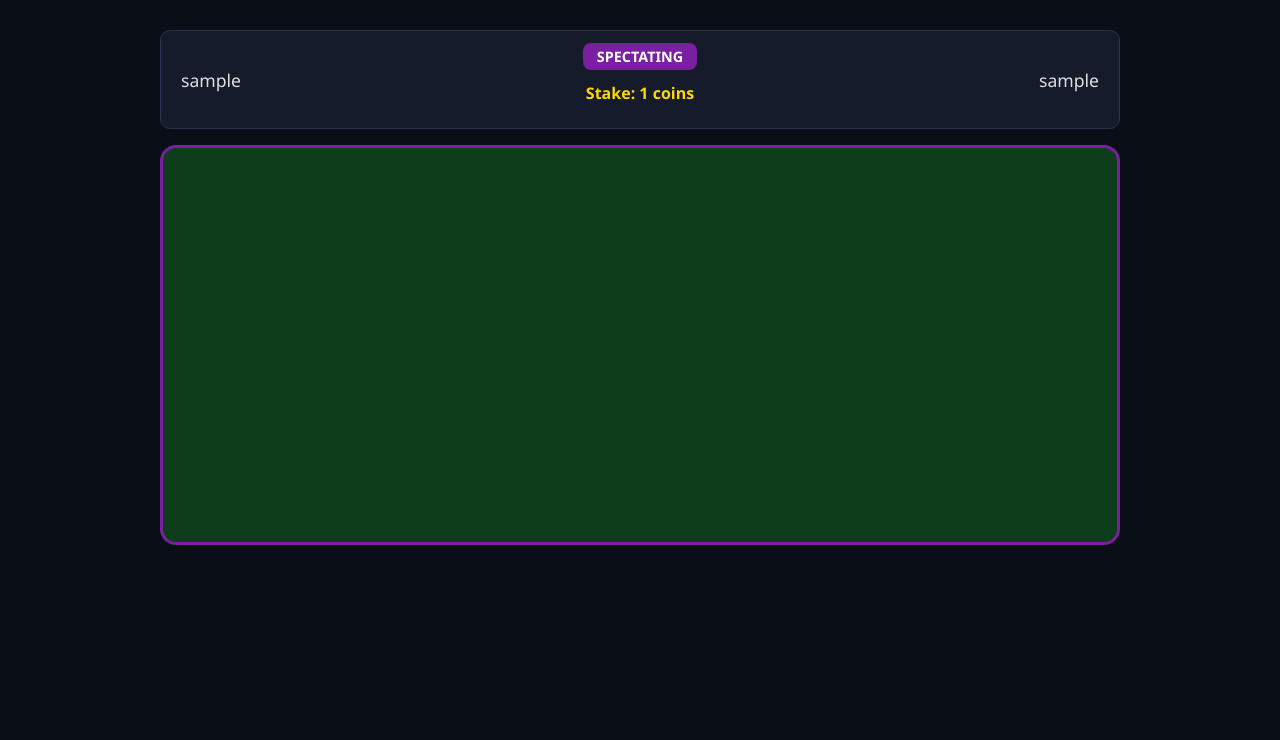
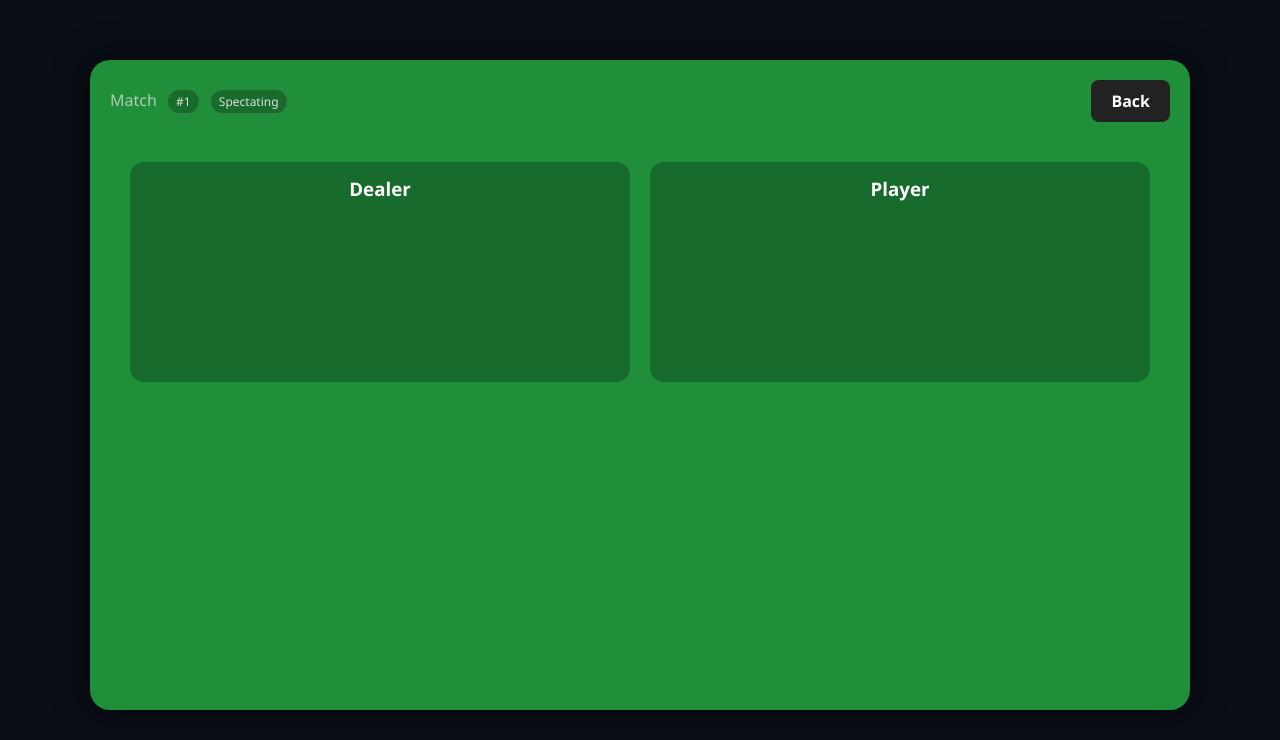
Before and after one commit to iamearht/FlaskWebHub, a Flask app: page /game/spectate/1 in a window 1280 px wide. Shown: the part 60-800 px from the top of the page. Run offline with Flask 3, Linux system fonts and the light colour scheme; a user stored in the database is signed in; tables that the repository leaves empty hold one stand-in row (values such as "Sample post").

Commit message:
Update spectate.html

```diff
--- a/templates/spectate.html
+++ b/templates/spectate.html
@@ -1,147 +1,137 @@
-{% extends "base.html" %}
-{% block title %}Spectating Match #{{ match.id }} - Blackjack Platform{% endblock %}
-{% block content %}
-<div class="game-container spectate-mode" id="game" data-match-id="{{ match.id }}">
-    <div class="game-header">
-        <div class="player-info p1">
-            <span class="player-name">{{ p1.username }}</span>
-            <span class="player-score" id="p1-score"></span>
+<!DOCTYPE html>
+<html lang="en">
+<head>
+    <meta charset="UTF-8">
+    <meta name="viewport" content="width=device-width, initial-scale=1.0">
+    <title>Spectate</title>
+    <link rel="stylesheet" href="{{ url_for('static', filename='style.css') }}">
+    <style>
+        body { background:#111; color:#fff; font-family:Arial, sans-serif; margin:0; }
+        .table {
+            background:#1f8f3a;
+            border-radius:20px;
+            margin:20px auto;
+            max-width:1100px;
+            min-height:650px;
+            position:relative;
+            padding:20px;
+            box-shadow:0 0 35px rgba(0,0,0,0.6);
+        }
+        .panel {
+            background:rgba(0,0,0,0.25);
+            border-radius:14px;
+            padding:14px;
+            min-height:220px;
+        }
+        .game-area {
+            margin-top:20px;
+            display:grid;
+            grid-template-columns:1fr 1fr;
+            grid-gap:20px;
+        }
+        .cards { display:flex; gap:8px; flex-wrap:wrap; margin-top:12px; }
+        .card {
+            width:55px; height:78px; border-radius:10px;
+            background:#eee; color:#111; display:flex;
+            align-items:center; justify-content:center;
+            font-weight:bold;
+            box-shadow:0 4px 10px rgba(0,0,0,0.45);
+        }
+        .card.back { background:linear-gradient(135deg,#444,#111); color:#eee; }
+        .status { margin-top:12px; font-size:14px; opacity:0.9; }
+        .top-bar { display:flex; justify-content:space-between; align-items:center; }
+        .btn {
+            background:#222; border:1px solid #444; color:#fff;
+            padding:8px 14px; border-radius:8px; cursor:pointer;
+            transition:0.15s; text-decoration:none; display:inline-block;
+        }
+        .btn:hover { background:#333; }
+        .muted { opacity:0.75; }
+        .badge {
+            display:inline-block; padding:3px 8px; border-radius:999px;
+            background:rgba(0,0,0,0.25);
+            border:1px solid rgba(255,255,255,0.15);
+            margin-left:6px; font-size:12px;
+        }
+    </style>
+</head>
+<body>
+
+{% include 'base.html' %}
+
+<div class="table">
+    <div class="top-bar">
+        <div>
+            <span class="muted">Match</span>
+            <span class="badge">#{{ match.id }}</span>
+            <span class="badge">Spectating</span>
         </div>
-        <div class="game-meta">
-            <span class="spectate-badge">SPECTATING</span>
-            <span class="stake-info">Stake: {{ match.stake }} coins</span>
-            <span class="turn-info" id="turn-info"></span>
-        </div>
-        <div class="player-info p2">
-            <span class="player-name">{{ p2.username }}</span>
-            <span class="player-score" id="p2-score"></span>
+        <div>
+            <a class="btn" href="{{ url_for('main.lobby') }}">Back</a>
         </div>
     </div>
 
-    <div class="game-board" id="game-board">
-        <div id="phase-display" class="phase-display"></div>
-        <div id="table-area" class="game-area" style="display:none">
-            <div id="table-top-section"></div>
-            <div id="table-bottom-section"></div>
+    <div class="game-area">
+        <div class="panel">
+            <h3>Dealer</h3>
+            <div class="cards" id="dealerCards"></div>
+            <div class="status" id="dealerStatus"></div>
         </div>
-        <div id="waiting-opponent" class="game-area" style="display:none">
-            <div class="spinner"></div>
-            <p id="waiting-opponent-desc">Waiting for action...</p>
-        </div>
-        <div id="match-over-area" class="game-area" style="display:none">
-            <h2 id="match-over-title"></h2>
-            <div id="match-over-details"></div>
-            <a href="/lobby" class="btn btn-primary">Back to Lobby</a>
+
+        <div class="panel">
+            <h3>Player</h3>
+            <div class="cards" id="playerCards"></div>
+            <div class="status" id="playerStatus"></div>
         </div>
     </div>
 </div>
-{% endblock %}
-{% block scripts %}
+
 <script>
-var MATCH_ID = {{ match.id }};
-var currentState = null;
+    const MATCH_ID = {{ match.id }};
+    let state = null;
+    let pollTimer = null;
 
-function cardHtml(card) {
-    if (card.rank === '?') return '<div class="card card-back">?</div>';
-    if (card.rank === 'JOKER' || card.suit === 'joker') {
-        if (card.chosen_value !== undefined && card.chosen_value !== null) {
-            return '<div class="card card-joker joker-assigned">JKR<span class="joker-value">' + card.chosen_value + '</span><span class="suit">&#9733;</span></div>';
-        }
-        return '<div class="card card-joker joker-unassigned">JKR<span class="suit">&#9733;</span></div>';
-    }
-    var suitSymbols = {hearts: '\u2665', diamonds: '\u2666', clubs: '\u2663', spades: '\u2660'};
-    var color = (card.suit === 'hearts' || card.suit === 'diamonds') ? 'red' : 'black';
-    return '<div class="card card-' + color + '">' + card.rank + '<span class="suit">' + suitSymbols[card.suit] + '</span></div>';
-}
+    function el(id) { return document.getElementById(id); }
 
-function getPlayerScoreText(s, playerKey) {
-    var last = null;
-    var lastIdx = 0;
-    for (var i = 4; i >= 1; i--) {
-        var val = s.results[playerKey + '_turn' + i];
-        if (val !== null && val !== undefined) {
-            last = val;
-            lastIdx = i;
-            break;
+    function renderCards(container, cards) {
+        container.innerHTML = '';
+        if (!cards) return;
+        for (const c of cards) {
+            const div = document.createElement('div');
+            div.className = 'card' + (c.hidden ? ' back' : '');
+            div.textContent = c.hidden ? '🂠' : (c.rank + c.suit);
+            container.appendChild(div);
         }
     }
-    if (last === null) return '-';
-    var maxTurns = s.is_heads_up ? 4 : 2;
-    if (lastIdx >= maxTurns) return 'Final: ' + last;
-    return 'R' + lastIdx + ': ' + last;
-}
 
-async function fetchState() {
-    try {
-        var r = await fetch('/api/match/' + MATCH_ID + '/state');
-        var data = await r.json();
-        if (data && !data.error) renderState(data);
-    } catch(e) {}
-}
+    function renderState() {
+        if (!state) return;
+        renderCards(el('dealerCards'), state.dealer_cards);
+        renderCards(el('playerCards'), state.player_cards);
 
-function renderState(s) {
-    currentState = s;
-    document.getElementById('p1-score').textContent = getPlayerScoreText(s, 'player1');
-    document.getElementById('p2-score').textContent = getPlayerScoreText(s, 'player2');
-
-    var phaseEl = document.getElementById('phase-display');
-    document.getElementById('table-area').style.display = 'none';
-    document.getElementById('waiting-opponent').style.display = 'none';
-    document.getElementById('match-over-area').style.display = 'none';
-
-    if (s.match_over || s.phase === 'MATCH_OVER') {
-        phaseEl.textContent = 'Match Over';
-        document.getElementById('match-over-area').style.display = 'block';
-        var r = s.match_result;
-        var title = document.getElementById('match-over-title');
-        var details = document.getElementById('match-over-details');
-        if (r.forfeit) {
-            title.textContent = 'Match ended by forfeit';
-        } else if (r.winner === 0) {
-            title.textContent = "It's a Tie!";
-        } else {
-            title.textContent = 'Player ' + r.winner + ' Wins!';
-        }
-        details.innerHTML = '<p>P1: ' + r.player1_total + ' | P2: ' + r.player2_total + '</p>';
-        return;
+        el('dealerStatus').textContent = state.dealer_status_text || '';
+        el('playerStatus').textContent = state.player_status_text || '';
     }
 
-    var turnText = (s.phase === 'CARD_DRAW' || s.phase === 'CHOICE') ?
-        'Setup' : 'Turn ' + Math.min(s.current_turn + 1, s.total_turns || 4) + '/' + (s.total_turns || 4);
-    document.getElementById('turn-info').textContent = turnText;
+    async function fetchState() {
+        try {
+            var r = await fetch('/game/' + MATCH_ID + '/state');
+            if (!r.ok) return;
+            state = await r.json();
+            renderState();
+        } catch (e) {
+            console.error(e);
+        }
+    }
 
-    if (s.round) {
-        phaseEl.textContent = s.phase.replace('_', ' ');
-        document.getElementById('table-area').style.display = 'block';
-        var dealerHtml = '<div class="dealer-section"><h3>Dealer</h3><div class="card-row">' +
-            s.round.dealer_cards.map(cardHtml).join('') + '</div>' +
-            '<span class="hand-value">Value: ' + s.round.dealer_value + '</span></div>';
+    function startPolling() {
+        if (pollTimer) clearInterval(pollTimer);
+        pollTimer = setInterval(fetchState, 1200);
+        fetchState();
+    }
 
-        var boxesHtml = '<div class="boxes-section"><h3>Player Hands</h3>';
-        for (var bi = 0; bi < s.round.boxes.length; bi++) {
-            var box = s.round.boxes[bi];
-            boxesHtml += '<div class="box-container">';
-            for (var hi = 0; hi < box.hands.length; hi++) {
-                var hand = box.hands[hi];
-                boxesHtml += '<div class="hand-container' + (hand.result ? ' result-' + hand.result : '') + '">' +
-                    '<div class="hand-header">Box ' + (bi+1) + ' (Bet: ' + hand.bet + ')</div>' +
-                    '<div class="card-row">' + hand.cards.map(cardHtml).join('') + '</div>' +
-                    '<div class="hand-value">Value: ' + hand.value + '</div></div>';
-            }
-            boxesHtml += '</div>';
-        }
-        boxesHtml += '</div>';
+    startPolling();
+</script>
 
-        document.getElementById('table-top-section').innerHTML = dealerHtml;
-        document.getElementById('table-bottom-section').innerHTML = boxesHtml;
-    } else {
-        phaseEl.textContent = s.phase.replace('_', ' ');
-        document.getElementById('waiting-opponent').style.display = 'block';
-        document.getElementById('waiting-opponent-desc').textContent = 'Game in progress...';
-    }
-}
-
-fetchState();
-setInterval(fetchState, 2000);
-</script>
-{% endblock %}
+</body>
+</html>
```
